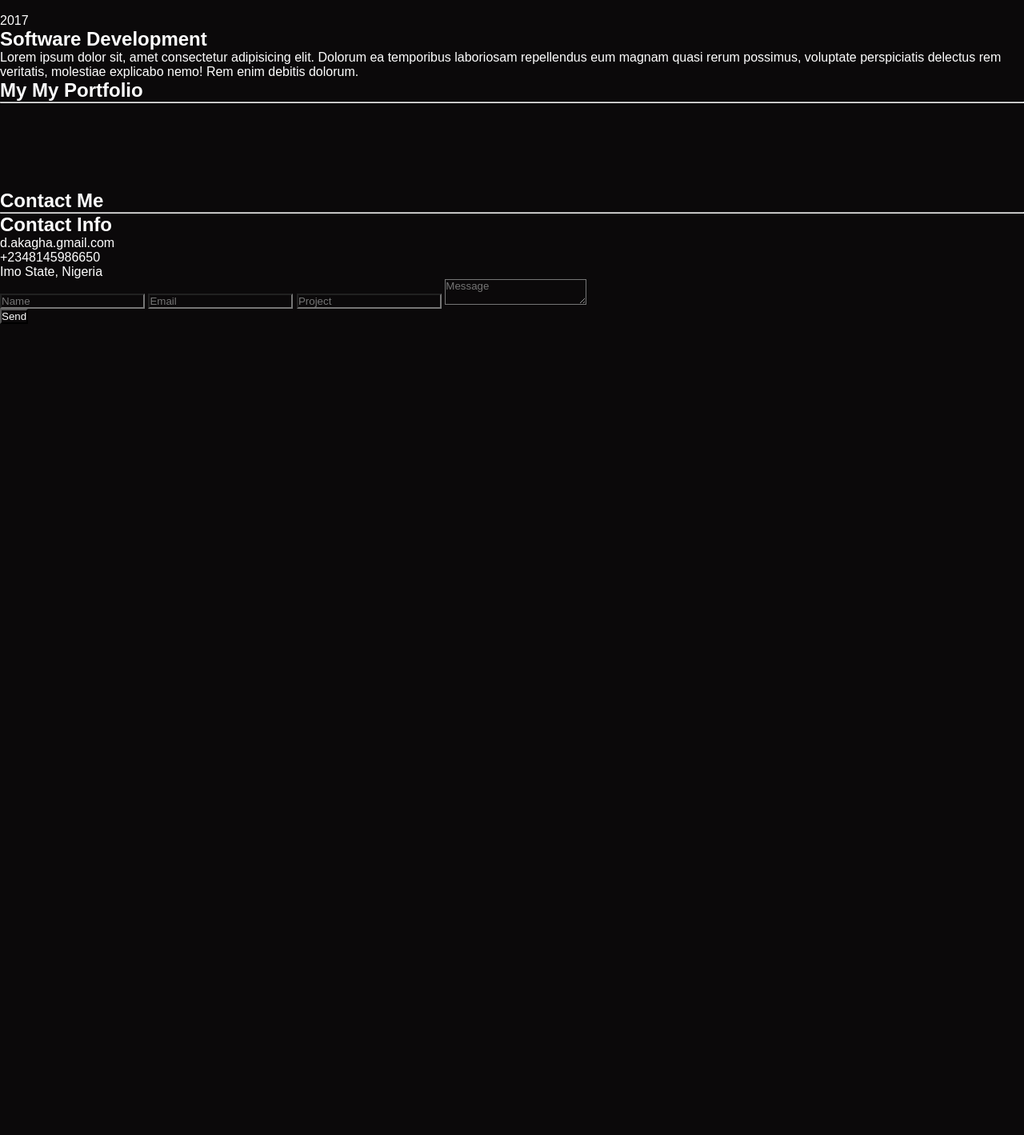
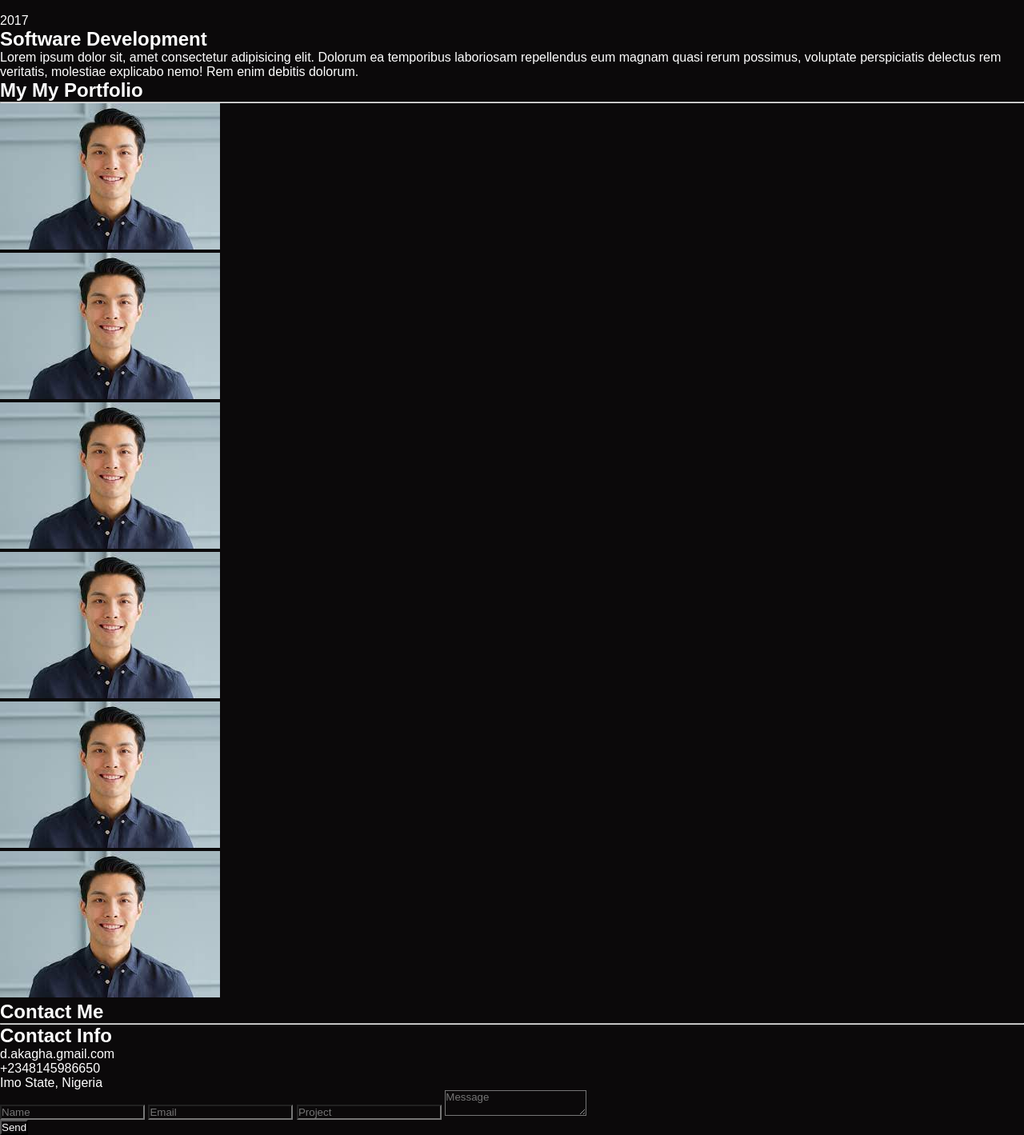
Before and after one commit to denscholar/My-dark-theme-portfolio, a plain HTML site: page index.html in a window 1280 px wide. Shown: the part 7300-8719 px from the top of the page at 80% size. Before the commit the page ends 7705 px from the top, so only its background shows below. Drawn offline with Linux system fonts and the light colour scheme.

```diff
--- a/index.html
+++ b/index.html
@@ -165,22 +165,52 @@
       <hr class="line" />
       <div class="portfolio-grid">
         <div class="port-grid-items">
-          <img src="" alt="" class="port-image" />
+          <a href="#"
+            ><img
+              src="./assets/images/profile-img.jpg"
+              alt=""
+              class="port-image"
+          /></a>
         </div>
         <div class="port-grid-items">
-          <img src="" alt="" class="port-image" />
+          <a href="#"
+            ><img
+              src="./assets/images/profile-img.jpg"
+              alt=""
+              class="port-image"
+          /></a>
         </div>
         <div class="port-grid-items">
-          <img src="" alt="" class="port-image" />
+          <a href="#"
+            ><img
+              src="./assets/images/profile-img.jpg"
+              alt=""
+              class="port-image"
+          /></a>
         </div>
         <div class="port-grid-items">
-          <img src="" alt="" class="port-image" />
+          <a href="#"
+            ><img
+              src="./assets/images/profile-img.jpg"
+              alt=""
+              class="port-image"
+          /></a>
         </div>
         <div class="port-grid-items">
-          <img src="" alt="" class="port-image" />
+          <a href="#"
+            ><img
+              src="./assets/images/profile-img.jpg"
+              alt=""
+              class="port-image"
+          /></a>
         </div>
         <div class="port-grid-items">
-          <img src="" alt="" class="port-image" />
+          <a href="#"
+            ><img
+              src="./assets/images/profile-img.jpg"
+              alt=""
+              class="port-image"
+          /></a>
         </div>
       </div>
     </section>
```
